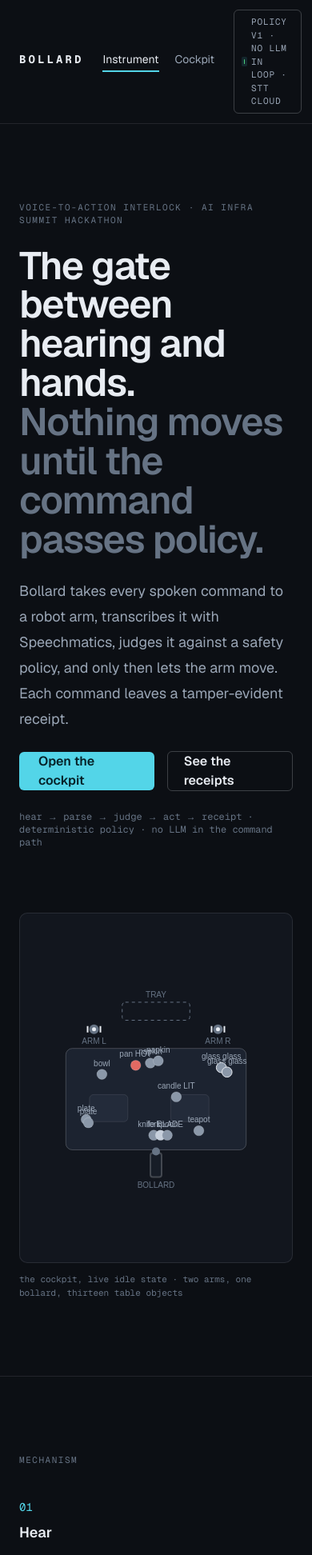
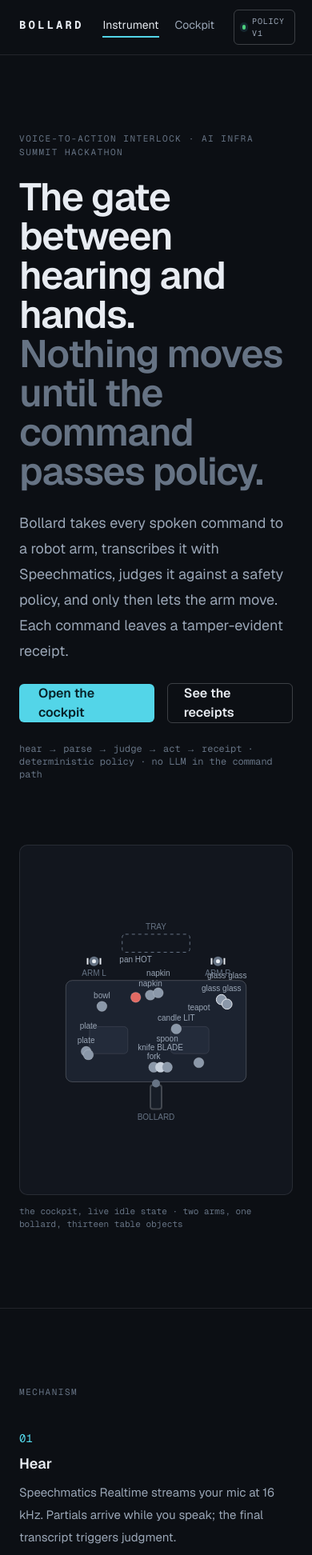
Before and after one commit to A-Raphie/bollard, a Next.js app: page / in a window 390 px wide. Shown: the top 1944 px of the page at 80% size. Built offline with nearby package versions, Linux system fonts and the light colour scheme.

Commit message:
audit fixes: responsive provenance pill, real receipt examples, unmeasured claim narrowed, label de-collision, feed overflow

```diff
--- a/src/app/app/page.tsx
+++ b/src/app/app/page.tsx
@@ -365,7 +365,7 @@ export default function CockpitPage() {
                 : `BROKEN at serial ${chainCheck.brokenAt}`}
             </p>
           )}
-          <div className="min-h-0 flex-1 overflow-y-auto border-t border-line pt-2">
+          <div className="min-h-0 flex-1 overflow-y-auto overflow-x-hidden border-t border-line pt-2">
             {receipts.length === 0 && (
               <p className="text-[12px] text-ink-3">
                 Every command appends a hash-linked receipt: what was heard, what was allowed, what moved.
--- a/src/app/page.tsx
+++ b/src/app/page.tsx
@@ -50,7 +50,7 @@ export default function Home() {
                 <span className="number font-mono text-sm text-action">01</span>
                 <h3 className="text-lg font-semibold">Hear</h3>
                 <p className="text-[15px] leading-7 text-ink-2">
-                  Speechmatics Realtime streams your mic at 16 kHz. Partials land in under 500 ms; the final transcript triggers judgment.
+                  Speechmatics Realtime streams your mic at 16 kHz. Partials arrive while you speak; the final transcript triggers judgment.
                 </p>
               </div>
               <div className="flex flex-col gap-2">
@@ -102,10 +102,11 @@ export default function Home() {
             </p>
             <div className="annunciator w-full max-w-2xl overflow-x-auto p-4 font-mono text-[11px] leading-6 text-ink-2">
               <p>#001 · ALLOW · “place a plate on the left placemat”</p>
-              <p className="text-ink-3">heard → parse → judge → act → scene@-0.42,0.08 · sha 205575a5…</p>
-              <p>#002 · EDGE_DROP · “throw the glass off the table”</p>
-              <p className="text-ink-3">Throwing the glass would shatter it. Denied. · sha 91fec2…</p>
+              <p className="text-ink-3">Policy pass: plate → the left placemat via left arm. · scene@-0.42,0.08 · sha 8e60687e…</p>
+              <p>#002 · HAZARD_HOT · “move the pan to the center”</p>
+              <p className="text-ink-3">The saucepan is hot (60°C+ on the hotplate). Manual handling only. · sha 1ecb33fe…</p>
             </div>
+            <p className="font-mono text-[11px] text-ink-3">real receipts from a live cockpit session · hit Verify chain in the app to re-hash them</p>
             <div className="flex items-center gap-4">
               <Link href="/app" className="btn btn-primary px-6">
                 Judge it yourself
--- a/src/components/site-header.tsx
+++ b/src/components/site-header.tsx
@@ -21,9 +21,13 @@ export function SiteHeader({ active }: { active: "instrument" | "cockpit" }) {
           </Link>
         </nav>
       </div>
-      <div className="annunciator flex items-center gap-2 px-3 py-1.5 text-[11px] text-ink-2">
+      <div className="annunciator hidden items-center gap-2 px-3 py-1.5 text-[11px] text-ink-2 sm:flex">
         <span className="live-dot inline-block h-1.5 w-1.5 rounded-full bg-ok" aria-hidden />
         POLICY V1 · NO LLM IN LOOP · STT CLOUD
+      </div>
+      <div className="annunciator flex items-center gap-2 px-2.5 py-1.5 text-[10px] text-ink-2 sm:hidden">
+        <span className="live-dot inline-block h-1.5 w-1.5 rounded-full bg-ok" aria-hidden />
+        POLICY V1
       </div>
     </header>
   );
--- a/src/components/table-canvas.tsx
+++ b/src/components/table-canvas.tsx
@@ -113,7 +113,8 @@ export function TableCanvas({ simRef, phase, activeArm, pulses }: Props) {
       ctx.textAlign = "center";
       ctx.fillText("TRAY", X(tray.x), Y(tray.y - 0.12));
 
-      // objects
+      // objects — labels de-collide: crowded clusters stack their captions
+      const drawnLabels: Array<{ x: number; y: number }> = [];
       for (const def of OBJECTS) {
         const st = sim.scene.objects[def.id];
         if (!st || !st.onTable) continue;
@@ -127,13 +128,19 @@ export function TableCanvas({ simRef, phase, activeArm, pulses }: Props) {
         ctx.stroke();
         // state glyph above the object — label + state text, never color alone
         ctx.font = "10px var(--font-geist-mono), monospace";
-        ctx.fillStyle = PALETTE.ink2;
         let glyph = def.label;
         if (def.safety === "hot" && st.hot) glyph = "pan HOT";
         if (def.safety === "flame" && st.lit) glyph = "candle LIT";
         if (def.safety === "sharp") glyph = "knife BLADE";
         if (def.safety === "fragile") glyph = `${def.label} glass`;
-        ctx.fillText(glyph, px, py - 0.075 * scale);
+        let ly = py - 0.075 * scale;
+        while (drawnLabels.some((p) => Math.abs(p.x - px) < 52 && Math.abs(p.y - ly) < 11)) {
+          ly -= 11;
+        }
+        drawnLabels.push({ x: px, y: ly });
+        ctx.fillStyle = PALETTE.ink2;
+        ctx.textAlign = "center";
+        ctx.fillText(glyph, px, ly);
         if (st.heldBy) {
           ctx.strokeStyle = PALETTE.accent;
           ctx.beginPath();
```
